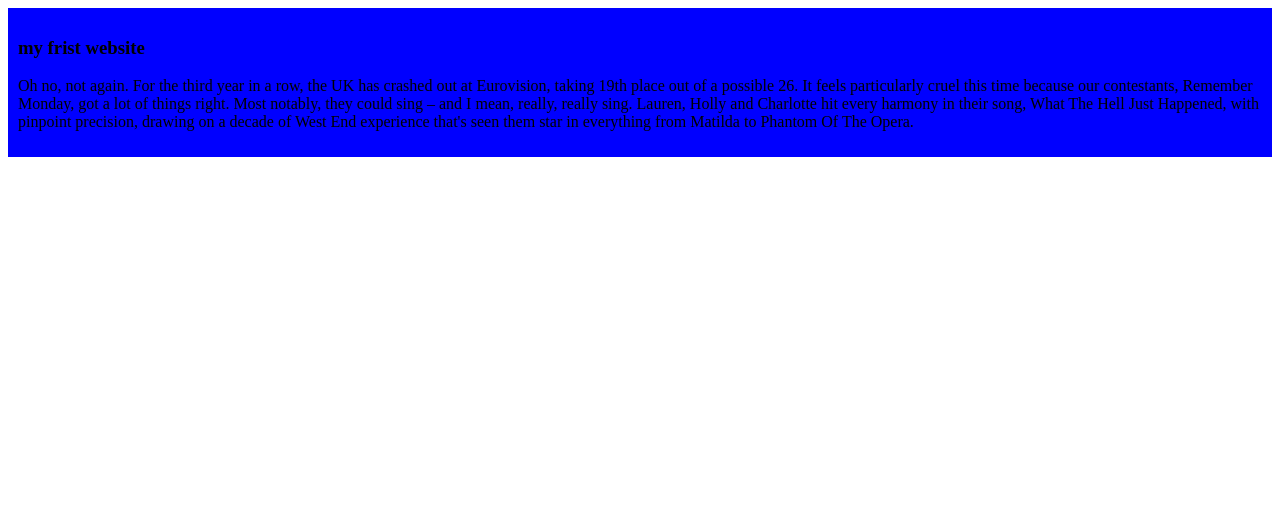
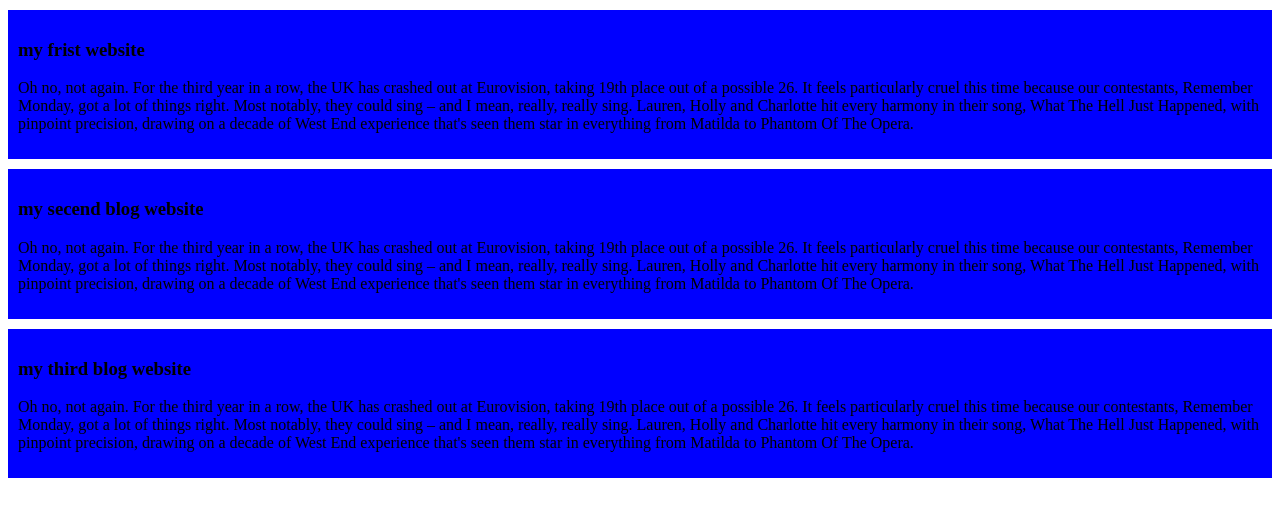
Before and after one commit to emon10e/my-simple-website, a plain HTML site: page index.html in a window 1280 px wide. Drawn offline with Linux system fonts and the light colour scheme.

Commit message:
added the secend and third blog website

```diff
--- a/index.html
+++ b/index.html
@@ -19,5 +19,29 @@ Most notably, they could sing – and I mean, really, really sing.
 
 Lauren, Holly and Charlotte hit every harmony in their song, What The Hell Just Happened, with pinpoint precision, drawing on a decade of West End experience that's seen them star in everything from Matilda to Phantom Of The Opera.</p>
     </div>
+    <div>
+        <h3>my secend blog website</h3>
+        <p>Oh no, not again.
+
+For the third year in a row, the UK has crashed out at Eurovision, taking 19th place out of a possible 26.
+
+It feels particularly cruel this time because our contestants, Remember Monday, got a lot of things right.
+
+Most notably, they could sing – and I mean, really, really sing.
+
+Lauren, Holly and Charlotte hit every harmony in their song, What The Hell Just Happened, with pinpoint precision, drawing on a decade of West End experience that's seen them star in everything from Matilda to Phantom Of The Opera.</p>
+    </div>
+    <div>
+        <h3>my third blog website</h3>
+        <p>Oh no, not again.
+
+For the third year in a row, the UK has crashed out at Eurovision, taking 19th place out of a possible 26.
+
+It feels particularly cruel this time because our contestants, Remember Monday, got a lot of things right.
+
+Most notably, they could sing – and I mean, really, really sing.
+
+Lauren, Holly and Charlotte hit every harmony in their song, What The Hell Just Happened, with pinpoint precision, drawing on a decade of West End experience that's seen them star in everything from Matilda to Phantom Of The Opera.</p>
+    </div>
 </body>
 </html>
--- a/style/blog.css
+++ b/style/blog.css
@@ -1,4 +1,5 @@
 div{
     background-color: blue;
     padding: 10px;
+    margin-top: 10px;
 }
```
